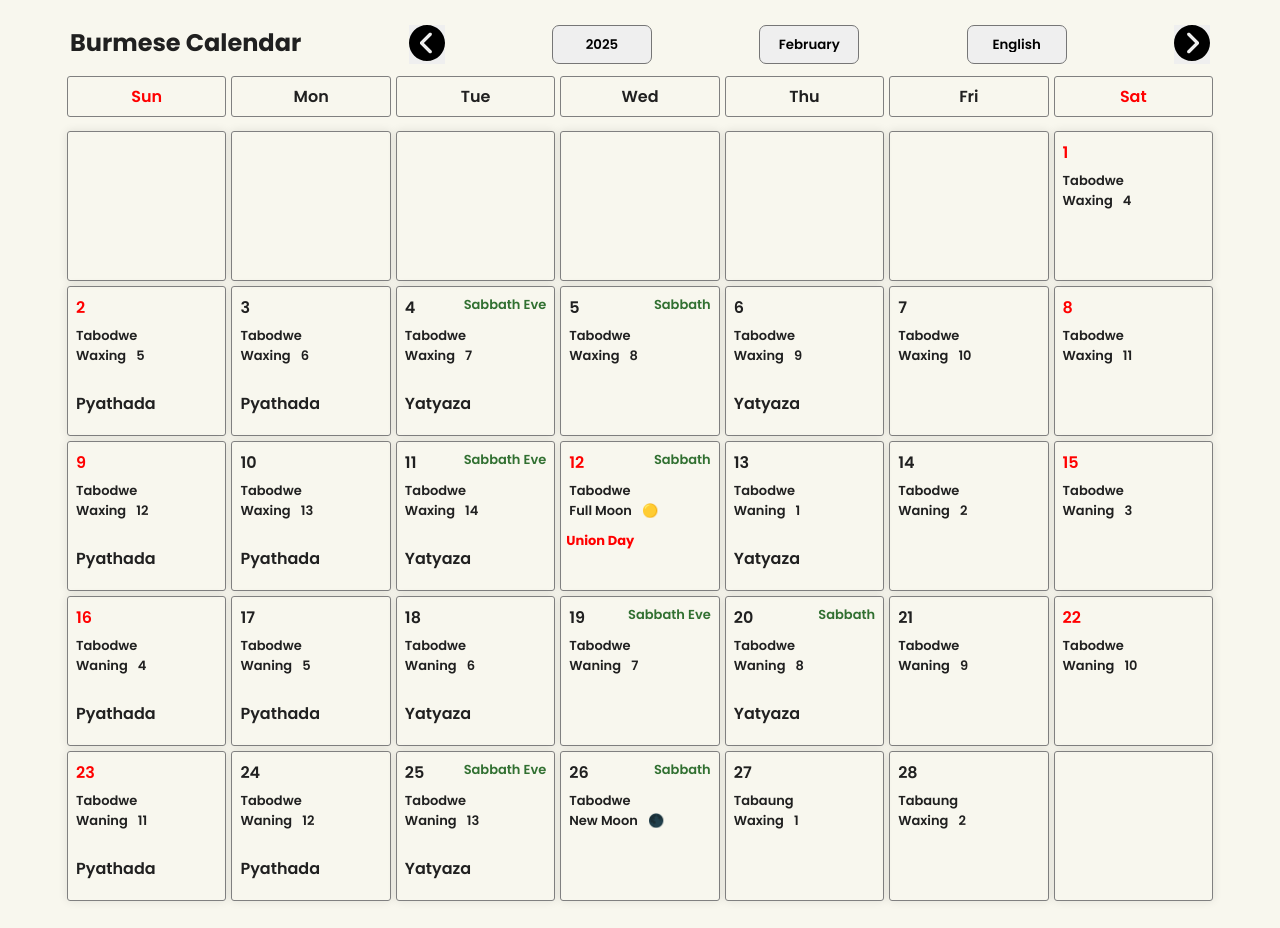
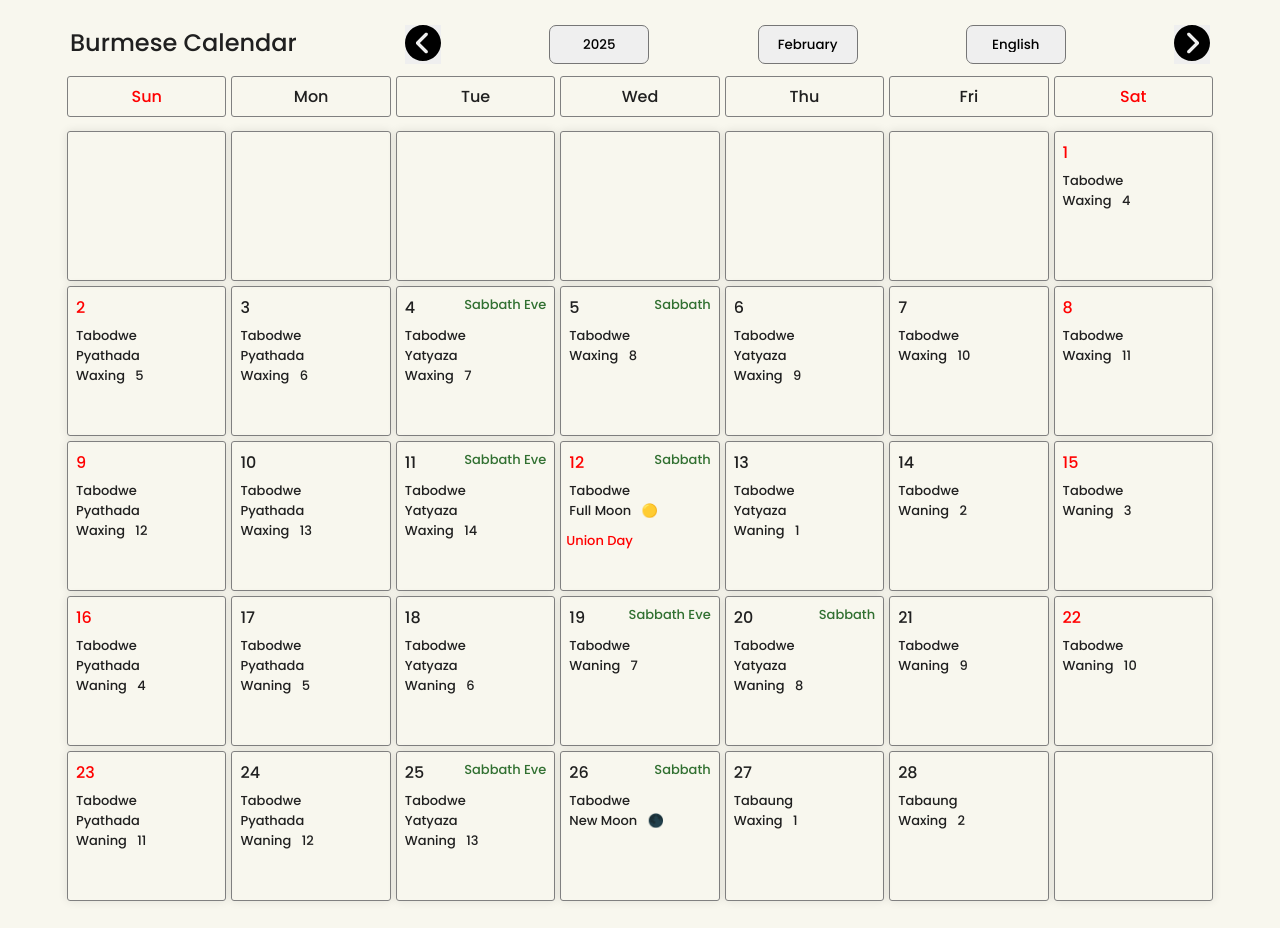
Before and after one commit to phothinmg/burmese-calendar, a website: page docs/calendar/index.html in a window 1280 px wide. Drawn offline with Linux system fonts and the light colour scheme.

Commit message:
new file:   docs/calendar/css/font-file/poppin.ttf

```diff
--- a/docs/calendar/css/style.css
+++ b/docs/calendar/css/style.css
@@ -23,16 +23,20 @@ html[data-theme="dark"] {
   }
 }
 /* --- */
+@font-face {
+  font-family: "poppin";
+  src: url("./font-file/poppin.ttf");
+  font-weight: 600;
+}
 * {
   box-sizing: border-box;
   margin: 0;
   padding: 0;
 }
 body {
-  font-family: "Poppins", serif;
+  font-family: "poppin", serif;
   background-color: var(--bg);
   color: var(--text);
-  font-weight: 600;
 }
 main {
   max-width: 1200px;
@@ -54,12 +58,12 @@ main {
   color: goldenrod;
 }
 select {
-  font-family: "Poppins", serif;
+  font-family: "poppin", serif;
   border-radius: 7px;
   min-width: 100px;
   text-align: center;
   appearance: none;
-  font-weight: 600;
+  cursor: pointer;
 }
 
 /* -- */
--- a/docs/calendar/index.css
+++ /dev/null
@@ -1,172 +0,0 @@
-* {
-  box-sizing: border-box;
-  margin: 0;
-  padding: 0;
-}
-
-body {
-  font-family: Arial, sans-serif;
-  background-color: #f8f7ee;
-}
-main {
-  max-width: 1200px;
-  margin: 0 auto;
-  padding: 20px;
-  align-items: center;
-}
-header {
-  background-color: #333;
-  color: #fff;
-  padding: 10px;
-  text-align: center;
-}
-
-h1 {
-  font-size: 24px;
-  margin-bottom: 10px;
-}
-h3 {
-  text-align: center;
-  font-size: 18px;
-  margin-bottom: 10px;
-}
-label {
-  margin-right: 10px;
-  font-weight: bold;
-  margin-top: 5px;
-}
-
-select,
-input {
-  padding: 5px;
-  margin-right: 10px;
-  text-align: center;
-  max-width: 100px;
-}
-/* ------------------------------------------------------------------------------------- */
-.top-div {
-  display: flex;
-  flex-direction: row;
-  margin-bottom: 20px;
-  justify-content: center;
-  align-items: center;
-  padding: 10px;
-}
-
-.calendar-body {
-  background-color: #fff;
-  padding: 20px;
-  border-radius: 5px;
-  box-shadow: 0 0 10px rgba(0, 0, 0, 0.1);
-}
-.day-div,
-.wd-div {
-  display: grid;
-  grid-template-columns: repeat(7, 1fr);
-  padding: 7px;
-  gap: 5px;
-}
-.wd {
-  text-align: center;
-  padding: 7px;
-  border: 0.5px solid gray;
-  border-radius: 3px;
-}
-.blank,
-.day {
-  border: 0.5px solid gray;
-  min-height: 150px;
-  padding: 5px;
-  border-radius: 3px;
-  box-shadow: 0 0 10px rgba(0, 0, 0, 0.1);
-}
-.day {
-  cursor: pointer;
-}
-/* eng date */
-.date-p {
-  padding: 3px;
-}
-.date-span {
-  font-size: medium;
-  margin-right: 5px;
-}
-.wd-span {
-  display: none;
-}
-/* burmese date */
-.bm-p {
-  font-size: smaller;
-  margin: 5px 0;
-}
-.bm-p-d {
-  font-size: small;
-  margin: 5px 0;
-  font-weight: bold;
-}
-.bm-sbh {
-  font-size: smaller;
-  color: green;
-  font-weight: bold;
-}
-.day-view {
-  background-color: #fff;
-  padding: 20px;
-  border-radius: 5px;
-  box-shadow: 0 0 10px rgba(0, 0, 0, 0.1);
-  max-width: 300px;
-  margin: 38px auto;
-  line-height: 27px;
-}
-.astro-p {
-  display: flex;
-}
-.back-btn {
-  padding: 7px;
-  text-align: center;
-  border-radius: 5px;
-  cursor: pointer;
-  min-width: 70px;
-  margin-top: 20px;
-}
-.back-btn:hover {
-  background-color: goldenrod;
-  color: #fff;
-}
-/*  */
-.holiday {
-  color: red;
-  font-size: small;
-  margin: 7px 0;
-  padding-bottom: 5px;
-  font-weight: bold;
-}
-.sunday {
-  color: red;
-}
-/* ============================================================ */
-@media only screen and (max-width: 768px) {
-  header {
-    margin: auto;
-  }
-  .top-div {
-    flex-direction: column;
-    margin: auto;
-  }
-  .blank,
-  .wd-div {
-    display: none;
-  }
-  .day-div {
-    display: flex;
-    flex-direction: column;
-  }
-  .date-p {
-    display: flex;
-    justify-content: space-between;
-  }
-  .wd-span {
-    display: block;
-    font-size: medium;
-  }
-}
--- a/docs/calendar/index.html
+++ b/docs/calendar/index.html
@@ -32,13 +32,6 @@
     <script src="./js/g2j.js" type="text/javascript"></script>
     <script src="./js/bcal.js" type="text/javascript"></script>
     <!--                 END                      -->
-    <!--  -->
-    <link rel="preconnect" href="https://fonts.googleapis.com" />
-    <link rel="preconnect" href="https://fonts.gstatic.com" crossorigin />
-    <link
-      href="https://fonts.googleapis.com/css2?family=Poppins:ital,wght@0,100;0,200;0,300;0,400;0,500;0,600;0,700;0,800;0,900;1,100;1,200;1,300;1,400;1,500;1,600;1,700;1,800;1,900&display=swap"
-      rel="stylesheet"
-    />
     <link rel="stylesheet" href="css/style.css" type="text/css" />
     <link rel="shortcut icon" href="../favicon.ico" type="image/x-icon" />
     <title>Burmese Calendar | Pho Thin</title>
--- a/docs/calendar/index.js
+++ b/docs/calendar/index.js
@@ -141,12 +141,13 @@ function render() {
       </p>
       <p class="bm-p">
       <span class="bm-span">${day.burmese_cal.burmese_month}</span>
+      <span class="bm-span">${day.burmese_cal.yatyaza_pyathada}</span>
       <span class="bm-span">${
         day.burmese_cal.moon_phase
       }<span class="fm-span"> ${mmd}</span></span>
+
       </p>
       <p class="holiday">${day.burmese_cal.public_holiday.join("\n")}</p>
-      <p class="bm-p">${day.burmese_cal.yatyaza_pyathada}</p>
   `;
     dadiv.innerHTML = da;
     dadiv.dataset.jdn = day.jdn;
```
Also changed, not shown: src/index.ts (+13 -4 lines), docs/calendar/css/font-file/poppin.ttf (added).
